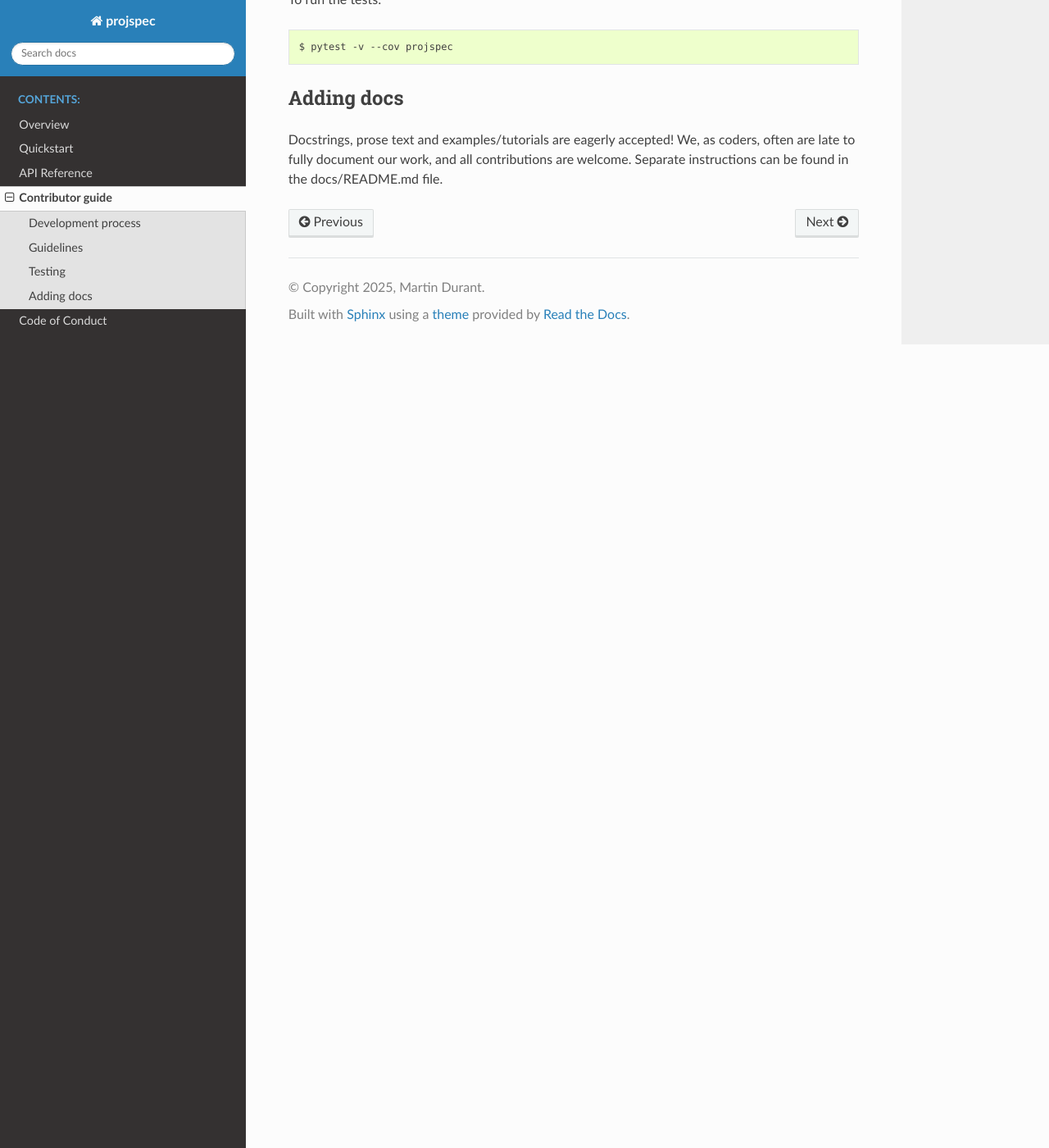
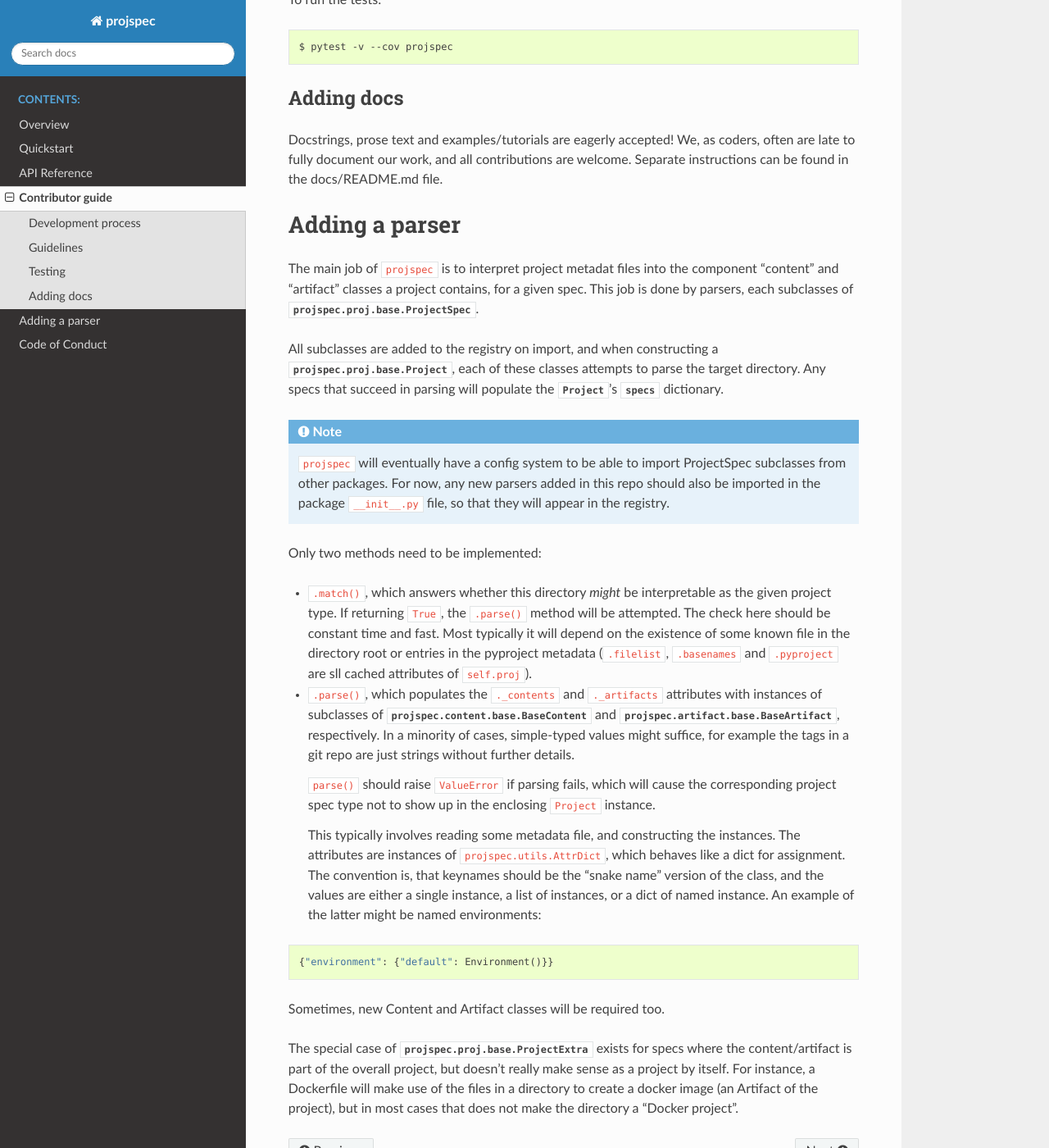
Before and after one commit to fsspec/projspec, a Sphinx documentation site: the page built from docs/source/contributing.rst, in a window 1280 px wide and 1400 px high, scrolled down 2084 px. Shown: the whole window at 82% size. Built offline with Sphinx 7.4.7 and the Read the Docs theme 3.1.0, drawn with Linux system fonts in a browser that asks for light colours; the version number is read from the project's files by our own code.

Commit message:
More docs, around how to add a new parser

```diff
--- a/docs/source/contributing.rst
+++ b/docs/source/contributing.rst
@@ -111,3 +111,56 @@ Adding docs
 Docstrings, prose text and examples/tutorials are eagerly accepted! We, as coders, often
 are late to fully document our work, and all contributions are welcome. Separate instructions
 can be found in the docs/README.md file.
+
+Adding a parser
+===============
+
+The main job of ``projspec`` is to interpret project metadat files into the component
+"content" and "artifact" classes a project contains, for a given spec. This job is done
+by parsers, each subclasses of :class:`projspec.proj.base.ProjectSpec`.
+
+All subclasses are added to the registry on import, and when constructing a
+:class:`projspec.proj.base.Project`, each of these classes attempts to parse the
+target directory. Any specs that succeed in parsing will populate the `Project`'s
+`.specs` dictionary.
+
+.. note::
+
+   ``projspec`` will eventually have a config system to be able to import ProjectSpec
+   subclasses from other packages. For now, any new parsers added in this repo should also
+   be imported in the package ``__init__.py`` file, so that they will appear in the registry.
+
+Only two methods need to be implemented:
+
+* ``.match()``, which answers whether this directory *might* be interpretable as the given
+  project type. If returning ``True``, the ``.parse()`` method will be attempted. The check
+  here should be constant time and fast. Most typically it will depend on the existence of
+  some known file in the directory root or entries in the pyproject metadata
+  (``.filelist``, ``.basenames`` and ``.pyproject`` are sll cached attributes of ``self.proj``).
+
+* ``.parse()``, which populates the ``._contents`` and ``._artifacts`` attributes with
+  instances of subclasses of :class:`projspec.content.base.BaseContent` and
+  :class:`projspec.artifact.base.BaseArtifact`, respectively. In a minority of cases,
+  simple-typed values might suffice, for example the tags in a git repo are just strings
+  without further details.
+
+  ``parse()`` should raise ``ValueError`` if parsing fails, which will cause the
+  corresponding project spec type not to show up in the enclosing ``Project`` instance.
+
+  This typically involves reading some metadata file, and constructing the instances. The
+  attributes are instances of ``projspec.utils.AttrDict``, which behaves like a dict for
+  assignment. The convention is, that keynames should be the "snake name" version of the
+  class, and the values are either a single instance, a list of instances, or a dict of
+  named instance. An example of the latter might be named environments:
+
+.. code-block:: python
+
+   {"environment": {"default": Environment()}}
+
+Sometimes, new Content and Artifact classes will be required too.
+
+The special case of :class:`projspec.proj.base.ProjectExtra` exists for specs where the
+content/artifact is part of the overall project, but doesn't really make sense as a project
+by itself. For instance, a Dockerfile will make use of the files in a directory to
+create a docker image (an Artifact of the project), but in most cases that does not make
+the directory a "Docker project".
```
Also changed, not shown: 4 other files.
